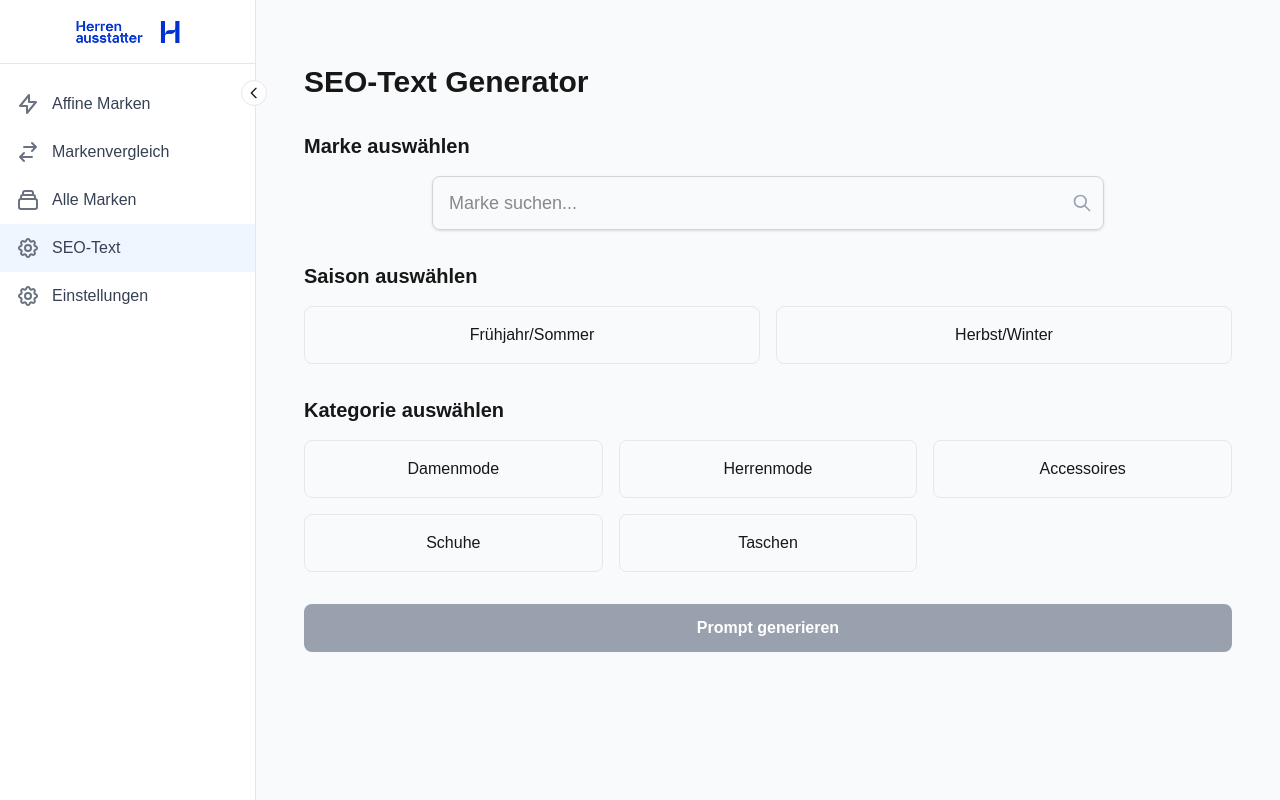
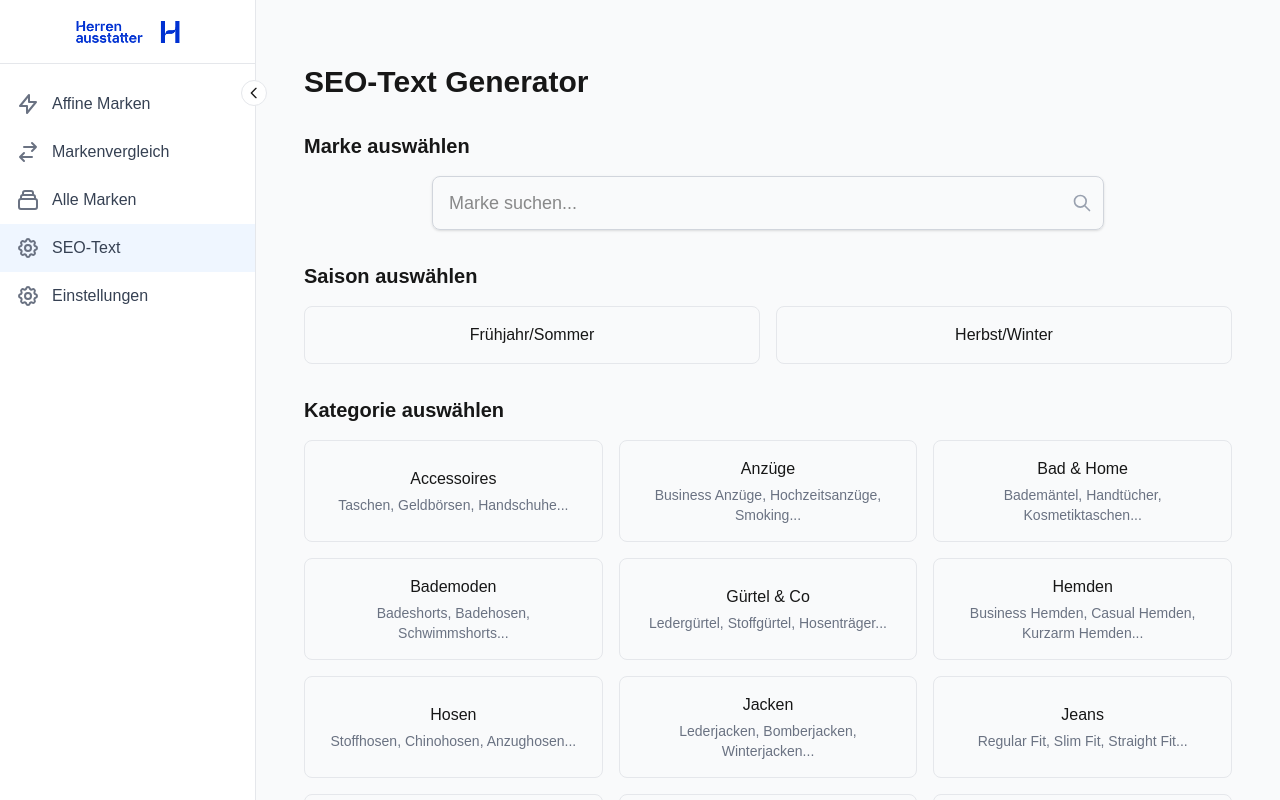
Before and after one commit to Vespus/brandaffiliation, a Next.js app: page /seo-text in a window 1280 px wide. Shown: the top 800 px of the page. Built offline with nearby package versions, Linux system fonts and the light colour scheme.

Commit message:
Stand 1. Push zu github

```diff
--- a/src/app/seo-text/page.tsx
+++ b/src/app/seo-text/page.tsx
@@ -11,13 +11,10 @@ const SEASONS: Season[] = [
   { id: 'aw', name: 'Herbst/Winter' }
 ];
 
-const CATEGORIES: Category[] = [
-  { id: 'damen', name: 'Damenmode' },
-  { id: 'herren', name: 'Herrenmode' },
-  { id: 'accessoires', name: 'Accessoires' },
-  { id: 'schuhe', name: 'Schuhe' },
-  { id: 'taschen', name: 'Taschen' }
-];
+interface CategoryData extends Category {
+  seoKeywords: string[];
+  subcategories: string[];
+}
 
 const DEFAULT_PROMPT_TEMPLATE = `Erstelle einen SEO-optimierten Text für die Marke {brand} in der Kategorie {category} für die Saison {season}.
 
@@ -44,6 +41,7 @@ Bitte generiere einen Text von 300-400 Wörtern.`;
 
 export default function SeoTextPage() {
   const [brands, setBrands] = useState<Brand[]>([]);
+  const [categories, setCategories] = useState<CategoryData[]>([]);
   const [selectedBrand, setSelectedBrand] = useState<Brand | null>(null);
   const [selectedSeason, setSelectedSeason] = useState<Season | null>(null);
   const [selectedCategory, setSelectedCategory] = useState<Category | null>(null);
@@ -52,17 +50,26 @@ export default function SeoTextPage() {
   const [generatedText, setGeneratedText] = useState<string | null>(null);
   const [generatedPrompt, setGeneratedPrompt] = useState<string | null>(null);
 
-  // Lade Marken beim Start
+  // Lade Marken und Kategorien beim Start
   useEffect(() => {
-    async function fetchBrands() {
+    async function fetchData() {
       try {
-        const data = await loadBrands();
-        setBrands(data);
+        // Lade Marken
+        const brandsData = await loadBrands();
+        setBrands(brandsData);
+
+        // Lade Kategorien
+        const categoriesResponse = await fetch('/categories.json');
+        if (!categoriesResponse.ok) {
+          throw new Error('Fehler beim Laden der Kategorien');
+        }
+        const categoriesData = await categoriesResponse.json();
+        setCategories(categoriesData.categories);
       } catch (err) {
-        setError('Fehler beim Laden der Markendaten');
+        setError('Fehler beim Laden der Daten');
       }
     }
-    fetchBrands();
+    fetchData();
   }, []);
 
   const generatePrompt = () => {
@@ -215,7 +222,7 @@ export default function SeoTextPage() {
         <div className="mb-8">
           <h2 className="text-xl font-semibold mb-4">Kategorie auswählen</h2>
           <div className="grid grid-cols-2 md:grid-cols-3 gap-4">
-            {CATEGORIES.map((category) => (
+            {categories.map((category) => (
               <button
                 key={category.id}
                 onClick={() => setSelectedCategory(category)}
@@ -225,7 +232,11 @@ export default function SeoTextPage() {
                     : 'border-gray-200'
                 }`}
               >
-                {category.name}
+                <div className="text-base font-medium">{category.name}</div>
+                <div className="text-sm text-gray-500 mt-1">
+                  {category.subcategories.slice(0, 3).join(', ')}
+                  {category.subcategories.length > 3 && '...'}
+                </div>
               </button>
             ))}
           </div>
```
